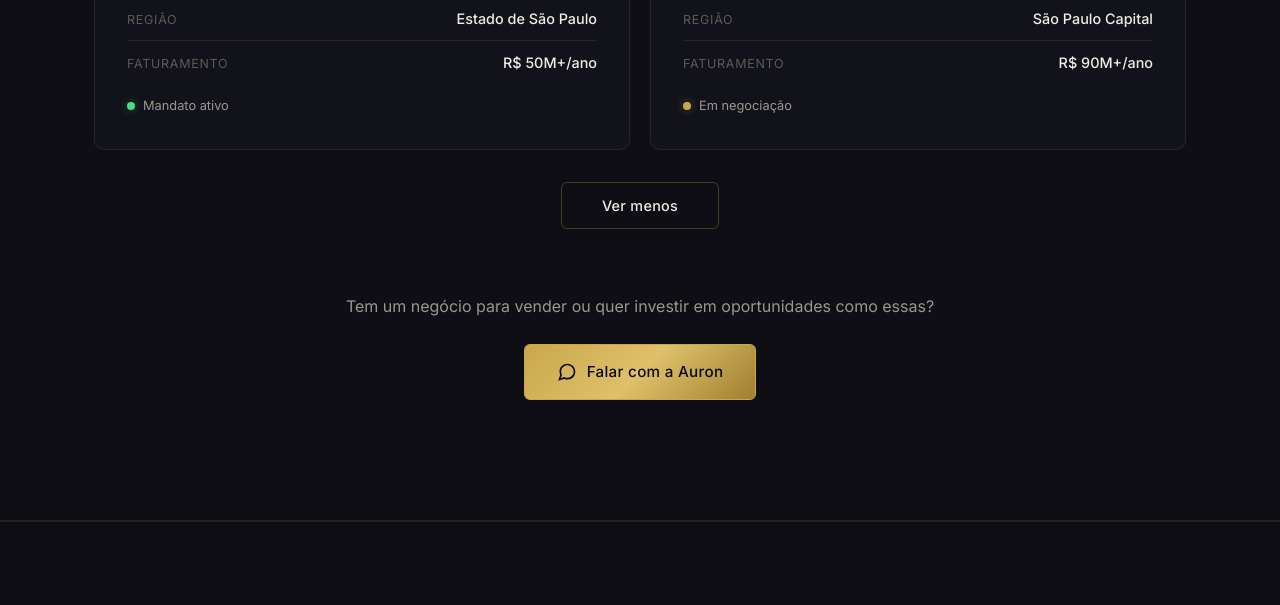
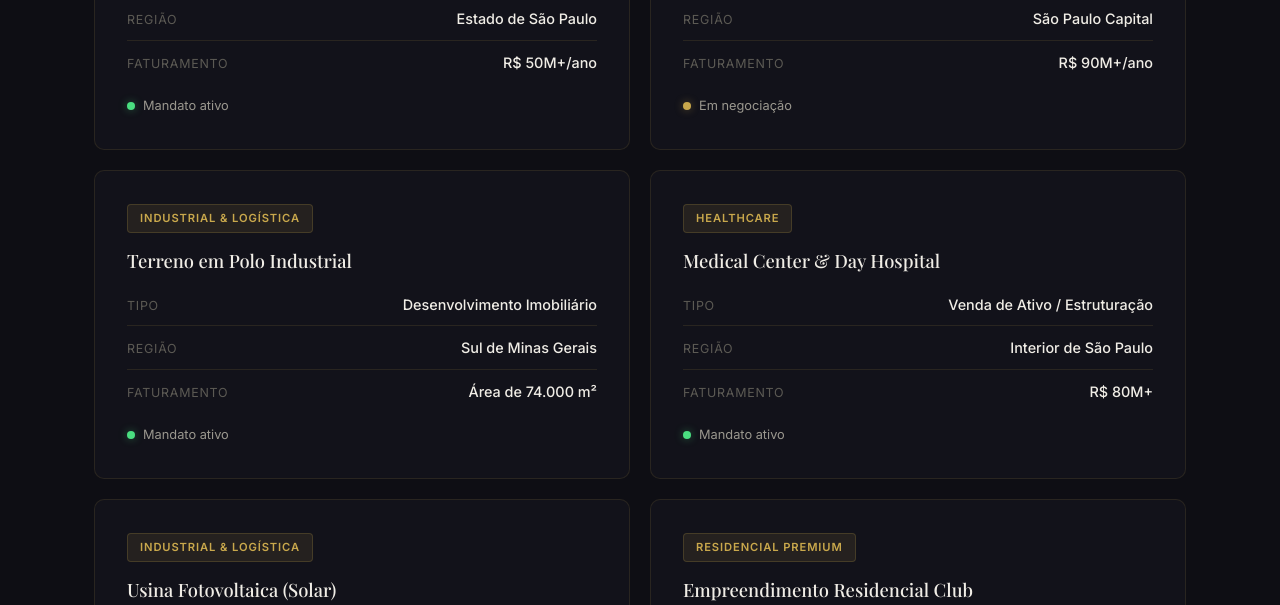
Before and after one commit to felipeferreira7-ui/auron-site, a website: page index.html in a window 1280 px wide. Both pictures are taken after a click on the button "Ver todos os negócios". Shown: the part 4107-4712 px from the top of the page. Drawn offline with nearby package versions, Linux system fonts and the light colour scheme.

Commit message:
fix: toggle de negócios (resolvido bug de visibilidade)

```diff
--- a/script.js
+++ b/script.js
@@ -15,25 +15,24 @@ function initDealsToggle() {
     const btn = document.getElementById('toggle-deals');
     const hiddenDeals = document.querySelectorAll('.hidden-deal');
 
-    if (!btn) return;
+    if (!btn || hiddenDeals.length === 0) return;
 
     btn.addEventListener('click', () => {
-        const isHidden = hiddenDeals[0].style.display !== 'block';
+        const isOpening = !hiddenDeals[0].classList.contains('show');
 
         hiddenDeals.forEach(deal => {
-            deal.style.display = isHidden ? 'block' : 'none';
-            // Re-trigger reveal if shown
-            if (isHidden) {
+            deal.classList.toggle('show');
+            if (isOpening) {
+                // Small delay to trigger reveal animation properly
                 setTimeout(() => {
                     deal.classList.add('revealed');
                 }, 10);
             }
         });
 
-        btn.textContent = isHidden ? 'Ver menos' : 'Ver todos os negócios';
+        btn.textContent = isOpening ? 'Ver menos' : 'Ver todos os negócios';
 
-        // If closing, scroll back to head of section
-        if (!isHidden) {
+        if (!isOpening) {
             document.getElementById('negocios').scrollIntoView({ behavior: 'smooth' });
         }
     });
--- a/style.css
+++ b/style.css
@@ -749,7 +749,11 @@ a {
 }
 
 .hidden-deal {
-    display: none !important;
+    display: none;
+}
+
+.hidden-deal.show {
+    display: block !important;
 }
 
 .see-more-container {
```
